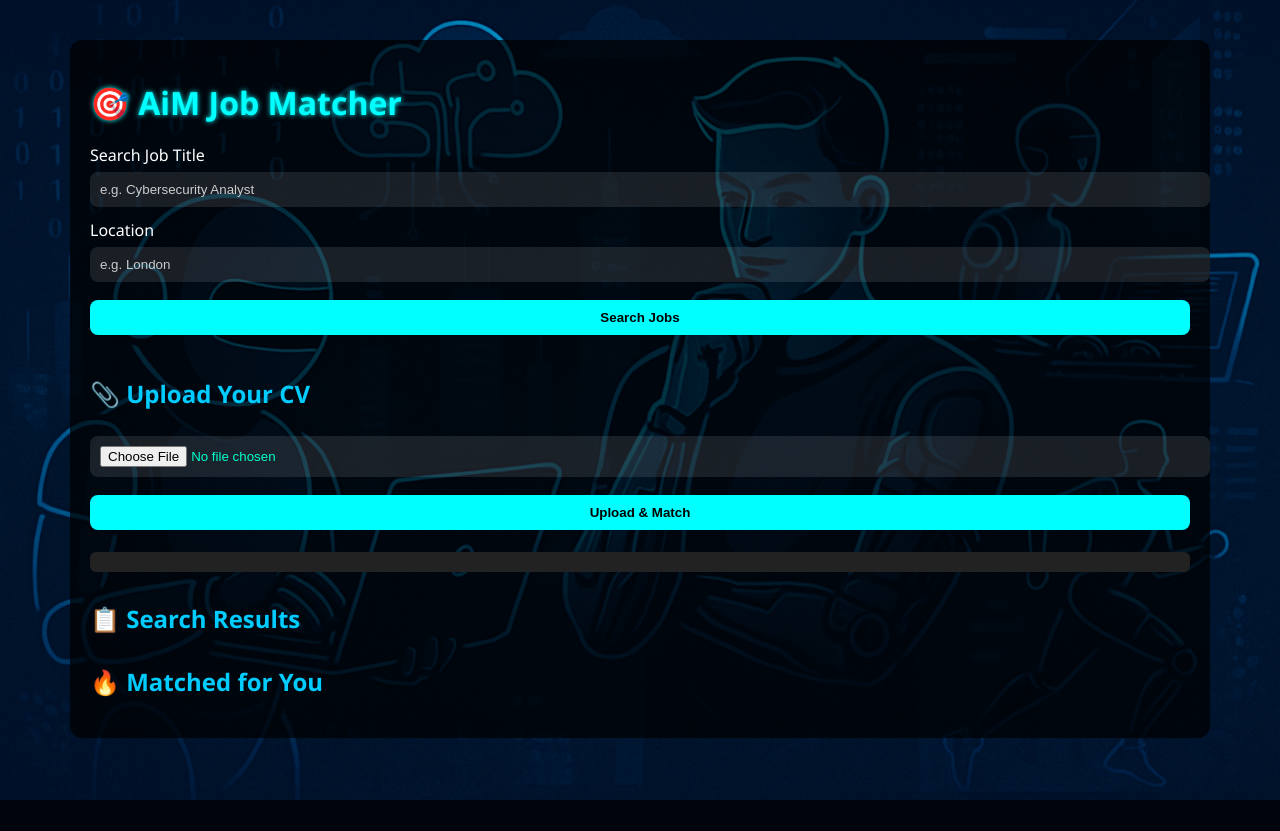
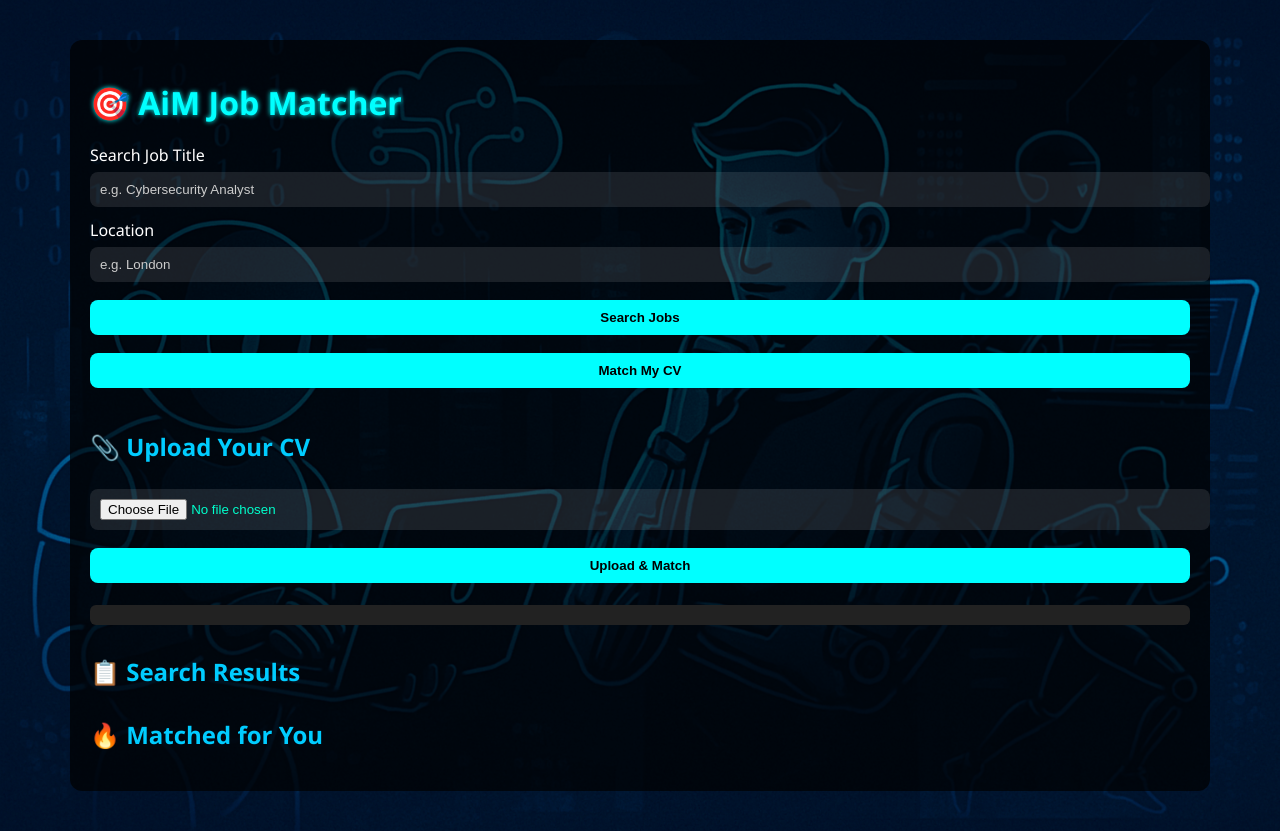
Before and after one commit to MattyAtown/AimTechRec, a Flask app: page /live_jobs in a window 1280 px wide. Before the commit the page ends 800 px from the top, so only its background shows below. Run offline with Flask 3, Linux system fonts and the light colour scheme.

Commit message:
Update live_jobs.html

```diff
--- a/templates/live_jobs.html
+++ b/templates/live_jobs.html
@@ -68,10 +68,11 @@
     <label for="job-location">Location</label>
     <input type="text" id="job-location" placeholder="e.g. London">
 
-        <button id="search-btn">Search Jobs</button>
+    <button id="search-jobs">Search Jobs</button>
+    <button id="match-jobs">Match My CV</button>
 
     <h2>📎 Upload Your CV</h2>
-        <input type="file" id="cv-input">
+    <input type="file" id="cv-input" name="cv">
     <button id="upload-btn">Upload & Match</button>
 
     <div id="cv-preview" class="cv-preview"></div>
```
Lines whose indentation alone changed are shown as unchanged.
